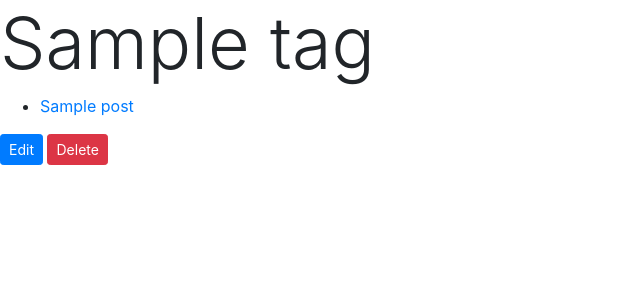
After one commit to ctabo91/flask-blogly, a Flask app: page /tag/1 in a window 1280 px wide. The commit adds this page. Shown: the top 300 px of the page, without its empty margins (0-640 px from the left). Run offline with Flask 3, Linux system fonts and the light colour scheme; tables that the repository leaves empty hold one stand-in row (values such as "Sample post"); some libraries are stand-ins or nearby versions.

Commit message:
Added Tag and PostTag Models in models.py. Added new routes in app.py for tags and updated post routes for adding and editing a post, to have option for adding tags to the post. Added new html files to go with the new tag routes.

```diff
--- a/app.py
+++ b/app.py
@@ -2,7 +2,7 @@
 
 from flask import Flask, request, redirect, render_template
 from flask_debugtoolbar import DebugToolbarExtension
-from models import db, connect_db, User, Post
+from models import db, connect_db, User, Post, Tag, PostTag
 
 app = Flask(__name__)
 app.config['SQLALCHEMY_DATABASE_URI'] = 'postgresql:///blogly'
@@ -62,9 +62,7 @@ def show_user_details(user_id):
     """Shows details of a particular user."""
 
     user = User.query.get_or_404(user_id)
-    posts = Post.query.filter(Post.user_id == user_id).order_by(Post.title).all()
-
-    return render_template('details.html', user=user, posts=posts)
+    return render_template('details.html', user=user)
 
 
 @app.route('/users/<int:user_id>/edit')
@@ -109,17 +107,23 @@ def show_post_form(user_id):
     """Shows form to create a new post, from a specific user."""
 
     user = User.query.get_or_404(user_id)
-    return render_template('post-form.html', user=user)
+    tags = Tag.query.all()
+    return render_template('post-form.html', user=user, tags=tags)
 
 
 @app.route('/users/<int:user_id>/posts/new', methods=["POST"])
 def handle_post_form(user_id):
     """Takes info from the add post form and updates the 'posts' table."""
 
+    user = User.query.get_or_404(user_id)
+    tag_ids = [int(num) for num in request.form.getlist("tags")]
+    tags = Tag.query.filter(Tag.id.in_(tag_ids)).all()
+
     new_post = Post(
         title = request.form["title"],
         content = request.form["content"],
-        user_id = user_id
+        user=user,
+        tags=tags
     )
 
     db.session.add(new_post)
@@ -141,7 +145,8 @@ def show_post_edit_form(post_id):
     """Shows form to edit a particular post."""
 
     post = Post.query.get_or_404(post_id)
-    return render_template('edit-post.html', post=post)
+    tags = Tag.query.all()
+    return render_template('edit-post.html', post=post,tags=tags)
 
 
 @app.route('/posts/<int:post_id>/edit', methods=["POST"])
@@ -152,6 +157,9 @@ def handle_edit_post_form(post_id):
 
     post.title = request.form["title"]
     post.content = request.form["content"]
+
+    tag_ids = [int(num) for num in request.form.getlist("tags")]
+    post.tags = Tag.query.filter(Tag.id.in_(tag_ids)).all()
 
     db.session.add(post)
     db.session.commit()
@@ -170,3 +178,73 @@ def delete_post(post_id):
     db.session.commit()
 
     return redirect(f'/users/{user_id}')
+
+
+
+# Tag Routes:
+
+@app.route('/tags')
+def show_tags():
+    """Shows a list of tags"""
+
+    tags = Tag.query.all()
+    return render_template('tag.html', tags=tags)
+
+
+@app.route('/tag/<int:tag_id>')
+def show_tag_details(tag_id):
+    """Shows details of a particular tag."""
+
+    tag = Tag.query.get_or_404(tag_id)
+    return render_template('tag-details.html', tag=tag)
+
+
+@app.route('/tags/new')
+def show_create_tag_form():
+    """Shows form to create a new tag."""
+
+    return render_template('add-tag.html')
+
+
+@app.route('/tags/new', methods=["POST"])
+def handle_tag_form():
+    """Takes info from tag form, and updates the 'tags' table accordingly."""
+
+    new_tag = Tag(name = request.form["name"])
+
+    db.session.add(new_tag)
+    db.session.commit()
+
+    return redirect('/tags')
+
+
+@app.route('/tags/<int:tag_id>/edit')
+def show_edit_tag_form(tag_id):
+    """Shows form to edit a particular tag."""
+
+    tag = Tag.query.get_or_404(tag_id)
+    return render_template('edit-tag.html', tag=tag)
+
+
+@app.route('/tags/<int:tag_id>/edit', methods=["POST"])
+def handle_edit_tag_form(tag_id):
+    """Takes edited info from the edit form and updates the 'tags' table accordingly."""
+
+    tag = Tag.query.get_or_404(tag_id)
+
+    tag.name = request.form["name"]
+
+    db.session.add(tag)
+    db.session.commit()
+
+    return redirect(f'/tags')
+
+
+@app.route('/tags/<int:tag_id>/delete', methods=["POST"])
+def delete_tag(tag_id):
+    """Deletes tag from the table."""
+
+    Tag.query.filter_by(id=tag_id).delete()
+    db.session.commit()
+
+    return redirect('/tags')
--- a/templates/add-form.html
+++ b/templates/add-form.html
@@ -7,6 +7,6 @@
     <input type="text" name="first" placeholder="First Name">
     <input type="text" name="last" placeholder="Last Name">
     <input type="url" name="image" placeholder="Image URL">
-    <button class="btn btn-primary">Create</button>
+    <button type="submit" class="btn btn-primary">Create</button>
 </form>
 {% endblock %}
--- a/templates/details.html
+++ b/templates/details.html
@@ -40,7 +40,7 @@
 
     <div class="col-sm-10 col-12">
         <ul>
-            {% for post in posts %}
+            {% for post in user.posts %}
             <li><a href="/posts/{{post.id}}">{{post.title}}</a></li>
             {% endfor %}
         </ul>
--- a/templates/edit.html
+++ b/templates/edit.html
@@ -18,7 +18,7 @@
     </div>
     <div>
         <a href="/users/{{user.id}}" class="btn btn-outline-primary">Cancel</a>
-        <button class="btn btn-success">Save</button>
+        <button type="submit" class="btn btn-success">Save</button>
     </div>
 </form>
 {% endblock %}
--- /dev/null
+++ b/templates/tag-details.html
@@ -0,0 +1,29 @@
+{% extends 'base.html' %}
+{% block title %}Tag Details{% endblock %}
+
+{% block content %}
+<div class="row">
+    <div class="col-sm-10 col-12">
+        <h1 class="display-3">{{tag.name}}</h1>
+    </div>
+    <div class="col-sm-10 col-12">
+        <ul>
+            {% for post in tag.posts %}
+            <li><a href="/posts/{{post.id}}">{{post.title}}</a></li>
+            {% endfor %}
+        </ul>
+    </div>
+    <div class="col-sm-10 col-12">
+        <form>
+            <button class="btn btn-primary btn-sm"
+                    formaction="/tags/{{tag.id}}/edit"
+                    formmethod="GET">Edit
+            </button>
+            <button class="btn btn-danger btn-sm"
+                    formaction="/tags/{{tag.id}}/delete"
+                    formmethod="POST">Delete
+            </button>
+        </form>
+    </div>
+</div>
+{% endblock %}
```
Also changed, not shown: models.py (+36 -2 lines), templates/add-tag.html (added, +21 -0 lines), templates/edit-post.html (+16 -2 lines), templates/edit-tag.html (added, +21 -0 lines), templates/post-form.html (+15 -2 lines), templates/post.html (+14 -0 lines), templates/tag.html (added, +20 -0 lines). Lines whose indentation alone changed are shown as unchanged.
